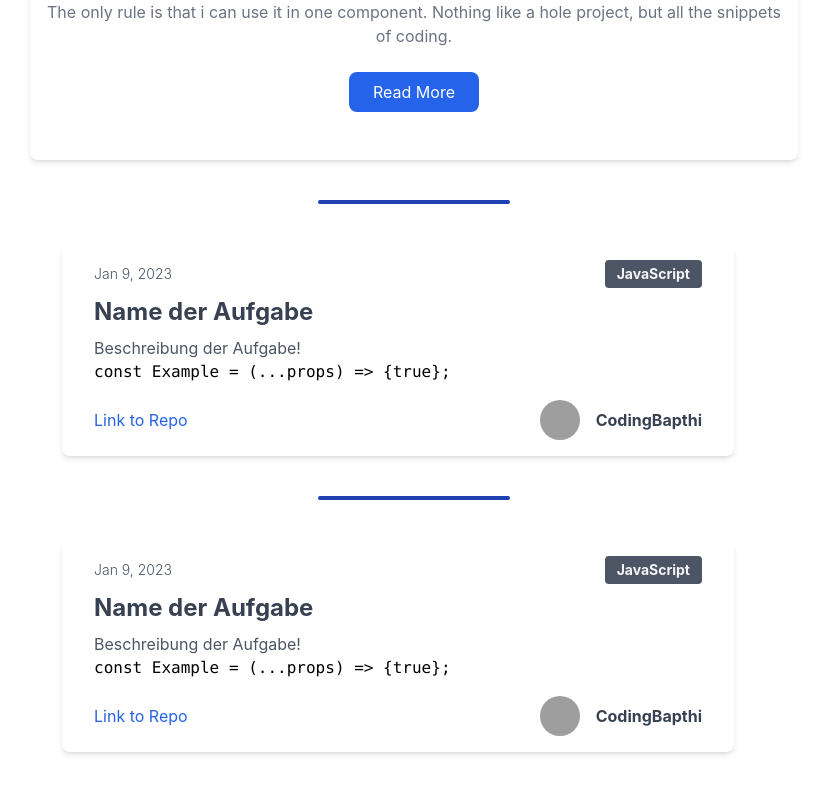
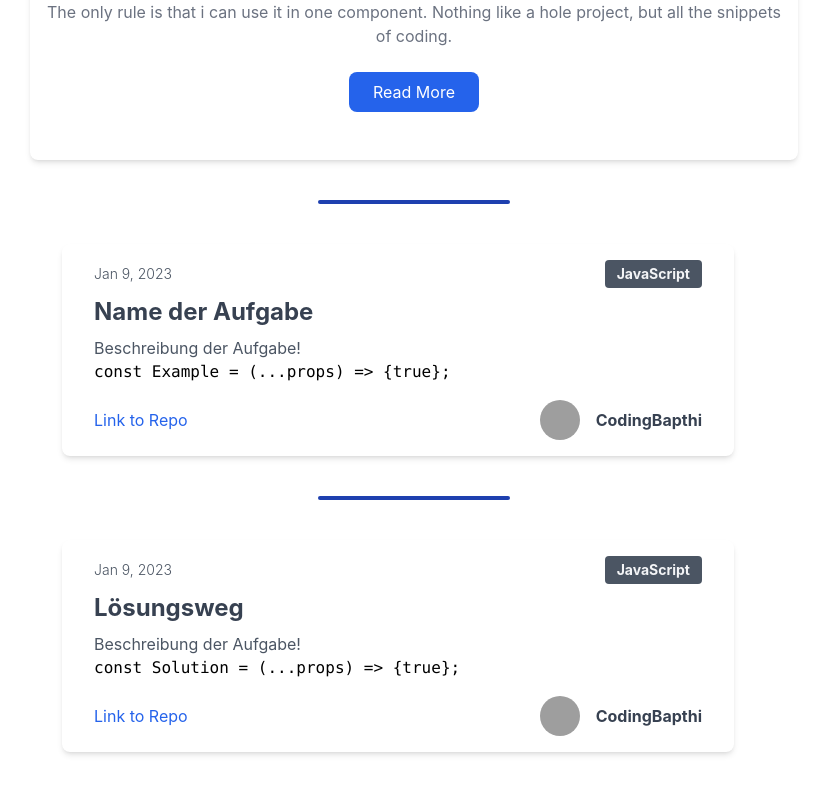
Before and after one commit to CodingBapthi/fun-box, a React (Create React App) app: page / in a window 1280 px wide. Shown: the part 328-1122 px from the top of the page, without its empty margins (226-1053 px from the left). Built offline with nearby package versions, Linux system fonts and the light colour scheme; grey boxes are pictures that could not be loaded.

Commit message:
Resolve Codebox Bug

```diff
--- /dev/null
+++ b/public/tailwind.css
@@ -0,0 +1,4 @@
+/* Import Tailwind styles */
+@tailwind base;
+@tailwind components;
+@tailwind utilities;
--- a/src/components/Solution.js
+++ b/src/components/Solution.js
@@ -5,10 +5,10 @@ const Solution = () => {
 	const data = {
 		date: 'Jan 9, 2023',
 		topic: 'JavaScript',
-		title: 'Name der Aufgabe',
+		title: 'Lösungsweg',
 		description: 'Beschreibung der Aufgabe!',
-		code: `const Example = (...props) => {true};`,
-		link: '#'
+		code: `const Solution = (...props) => {true};`,
+		link: 'Link to Codesandbox'
 	}
 
 	return (
```
